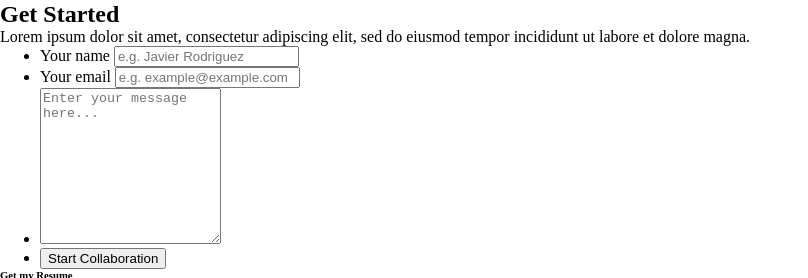
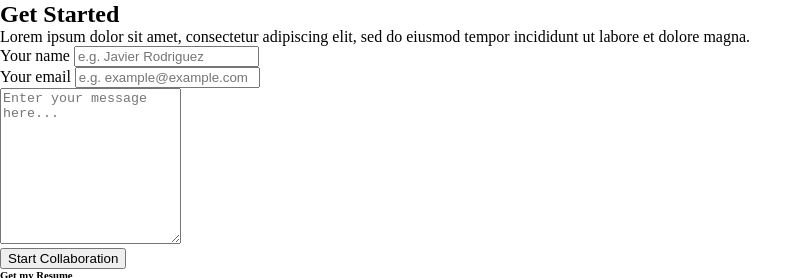
Before and after one commit to Pyonguk/microverse_curriculum, a plain HTML site: page index.html in a window 1280 px wide. Shown: the part 3225-3503 px from the top of the page, without its empty margins (0-808 px from the left). Drawn offline with Linux system fonts and the light colour scheme.

Commit message:
Delete the list from the form

```diff
--- a/index.html
+++ b/index.html
@@ -170,24 +170,24 @@
       <h2 class="form_title">Get Started</h2>
       <p class="form-par">Lorem ipsum dolor sit amet, consectetur adipiscing elit, sed do eiusmod tempor incididunt ut labore et dolore magna.</p>
       <form action="https://formspree.io/f/xgerpyrn" method="POST">
-        <ul>
-          <li class="inside">
+        <div class=ul>
+          <div class="inside">
             <label class="text">Your name</label>
             <input type="text" name="name" maxlength="30" placeholder="e.g. Javier Rodriguez" required>
-          </li>
-          <li class="inside">
+          </div>
+          <div class="inside">
             <label class="email">Your email</label>
             <input type="email" name="email" placeholder="e.g. example@example.com" required>
-          </li>
-          <li class="textarea">
+          </div>
+          <div class="textarea">
             <textarea name="text" maxlength="500" rows="10" placeholder="Enter your message here..." required></textarea>
-          </li>
-          <li class="button">
+          </div>
+          <div class="button">
             <button type="submit" class="form-btn">
               Start Collaboration
             </button>
-          </li>
-        </ul>
+          </div>
+        </div>
       </form>
     </section>
     <footer>
--- a/style.css
+++ b/style.css
@@ -284,7 +284,7 @@
     margin-top: 15vw;
   }
 
-  #form ul {
+  #form .ul {
     list-style: none;
     padding: 0;
     margin-bottom: 16vw;
```
